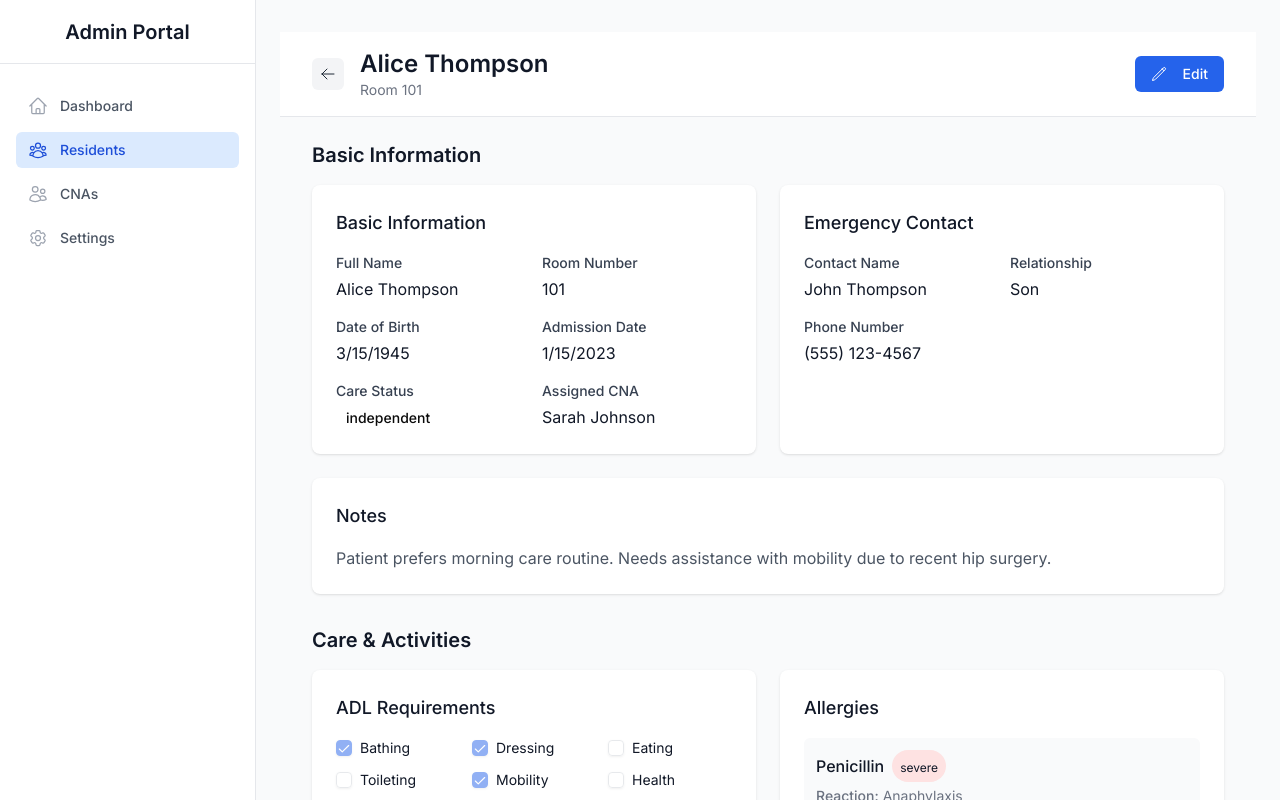
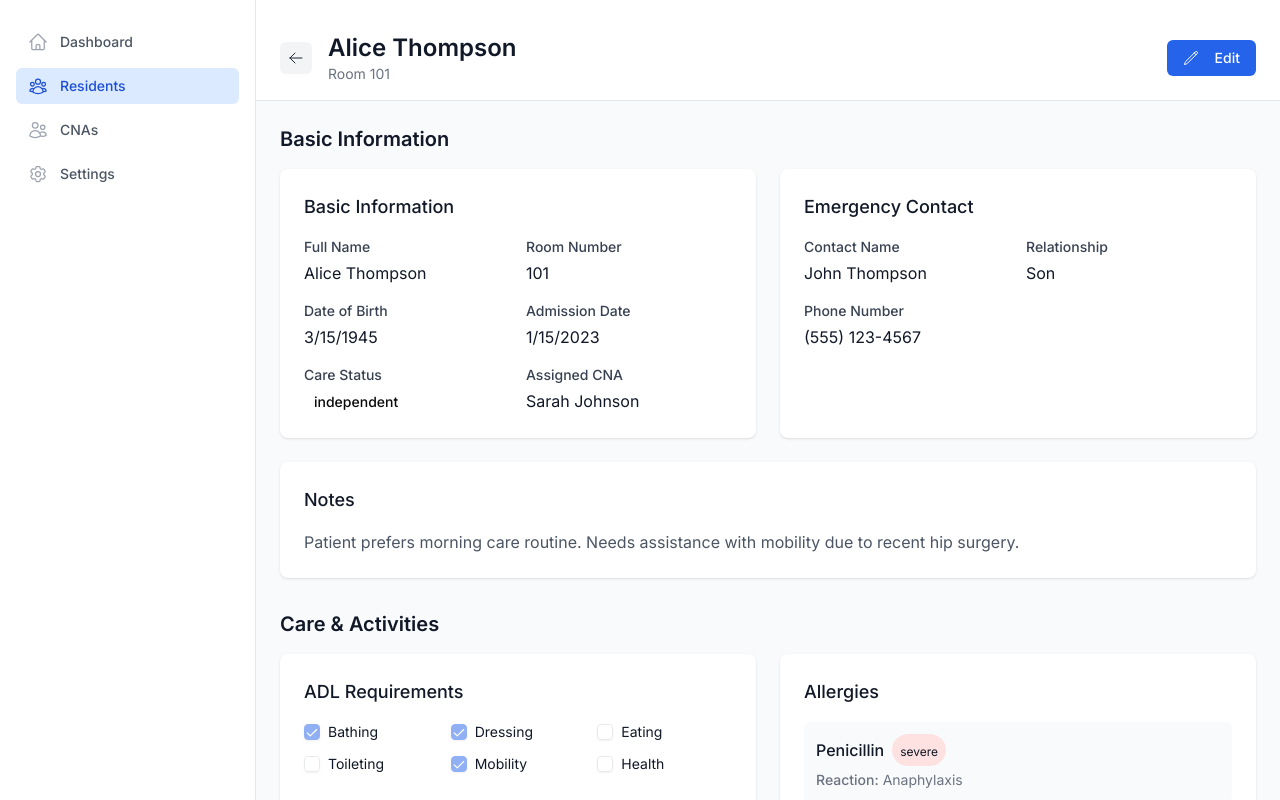
Before and after one commit to mattheskaiser/smartchartpro-demo, a Next.js app: page /admin/residents/1 in a window 1280 px wide. Built offline with nearby package versions, Linux system fonts and the light colour scheme.

Commit message:
fix(layout): fix minor layout things

```diff
--- a/src/app/admin/residents/[id]/page.tsx
+++ b/src/app/admin/residents/[id]/page.tsx
@@ -85,7 +85,7 @@ export default function ResidentDetail() {
   };
 
   return (
-    <div className="mx-auto max-w-7xl px-8">
+    <div className="mx-auto max-w-7xl">
       <StickyPageHeaderMolecule
         title={resident.name}
         subtitle={`Room ${resident.room}`}
--- a/src/components/molecules/AdminSidebar.molecule.tsx
+++ b/src/components/molecules/AdminSidebar.molecule.tsx
@@ -17,9 +17,6 @@ export const AdminSidebarMolecule = () => {
 
   return (
     <div className="fixed inset-y-0 left-0 w-64 bg-white border-r border-gray-200 flex flex-col">
-      <div className="flex items-center justify-center h-16 border-b border-gray-200">
-        <h1 className="text-xl font-semibold text-gray-900">Admin Portal</h1>
-      </div>
 
       <nav className="flex-1 px-4 py-6 space-y-2">
         {ADMIN_NAVIGATION.map(item => (
--- a/src/components/molecules/StickyPageHeader.molecule.tsx
+++ b/src/components/molecules/StickyPageHeader.molecule.tsx
@@ -20,8 +20,8 @@ export function StickyPageHeaderMolecule({
     onToggleEdit,
 }: StickyPageHeaderProps) {
     return (
-        <div className="sticky top-0 z-10 bg-white/95 backdrop-blur-sm border-b border-gray-200 -mx-8 px-8 py-4 mb-6">
-            <div className="mx-auto max-w-7xl flex items-center justify-between">
+        <div className="sticky top-0 z-10 bg-white/95 backdrop-blur-sm border-b border-gray-200 py-4 mb-6 -mx-6 px-6 -mt-8 pt-8">
+            <div className="flex items-center justify-between">
                 <div className="flex items-center">
                     <ButtonAtom
                         variant="secondary"
```
